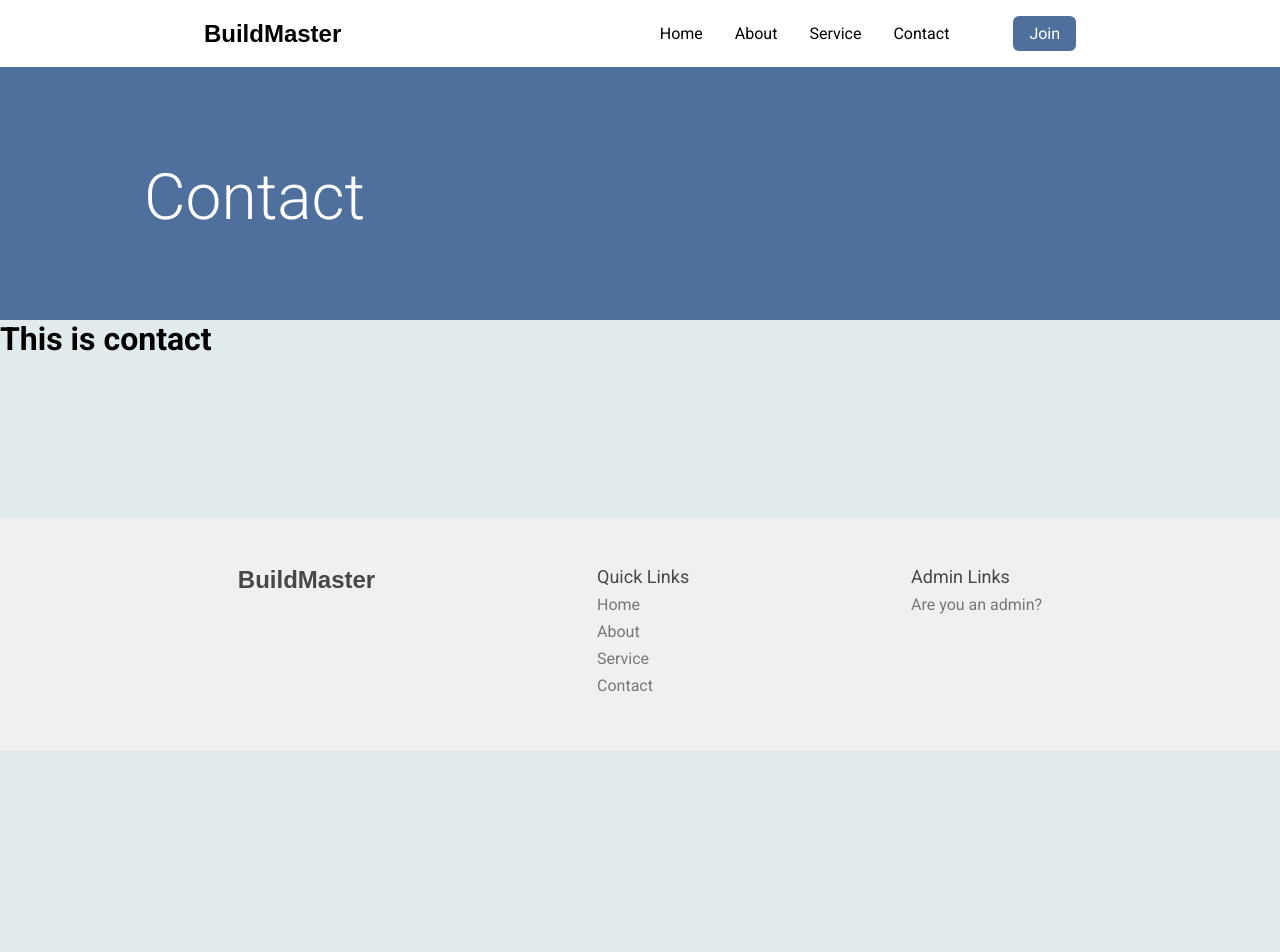
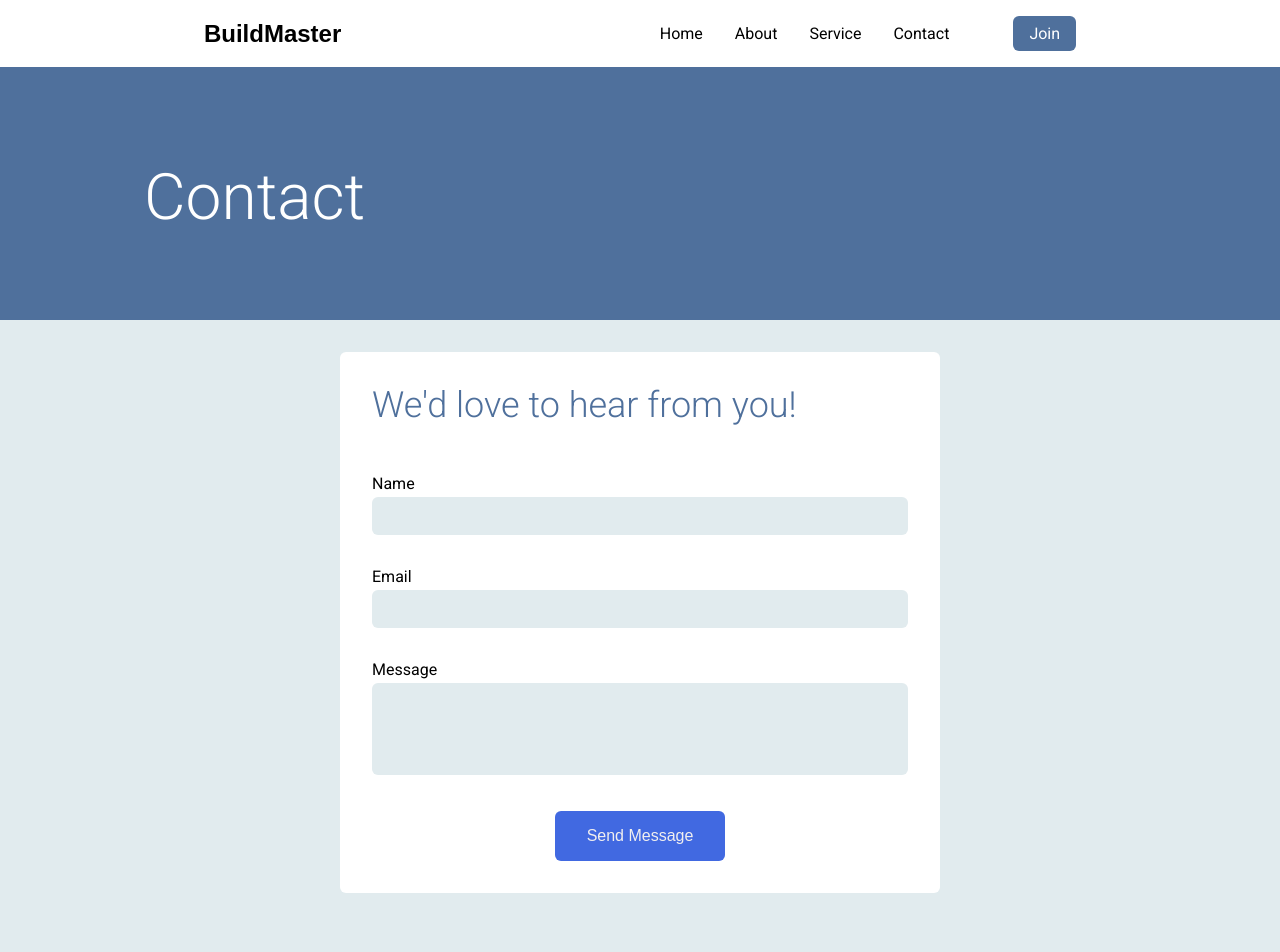
Before and after one commit to sankhasubhraroy/BuildMaster, a React (Create React App) app in the folder frontend/: page /contact in a window 1280 px wide. Shown: the top 952 px of the page. Before the commit the page ends 800 px from the top, so only its background shows below. Built offline with nearby package versions, Linux system fonts and the light colour scheme; a web font is replaced by a local one.

Commit message:
Contact us page design done

```diff
--- /dev/null
+++ b/frontend/src/components/ContactForm/index.css
@@ -0,0 +1,55 @@
+.contact-container {
+  padding: 2rem;
+}
+
+.contact-content {
+  max-width: 600px;
+  margin: 0 auto;
+  padding: 2rem;
+  background-color: white;
+  border-radius: var(--rounded-md);
+}
+
+.contact-content p {
+  font-size: 2.25rem;
+  font-weight: var(--weight-light);
+  margin-bottom: 3rem;
+  color: var(--accent-400);
+}
+
+.contact-form {
+  display: flex;
+  flex-direction: column;
+  align-items: center;
+}
+
+.form-group {
+  width: 100%;
+  margin-bottom: 2rem;
+}
+
+.form-group label {
+  font-size: 1rem;
+  display: block;
+  margin-bottom: 0.25rem;
+}
+
+.form-group input,
+.form-group textarea {
+  width: 100%;
+  padding: 10px;
+  font-size: 1rem;
+  border: none;
+  outline: none;
+  background-color: var(--bg-primary);
+  border-radius: var(--rounded-md);
+  resize: none;
+}
+
+.contact-button {
+  padding: 1rem 2rem;
+  font-size: 1rem;
+  background-color: var(--creative-blue);
+  color: var(--text-light);
+  border-radius: var(--rounded-md);
+}
--- /dev/null
+++ b/frontend/src/components/ContactForm/index.js
@@ -0,0 +1,44 @@
+import { motion } from "framer-motion";
+import "./index.css";
+
+const ContactForm = () => {
+  const handleSubmit = (e) => {
+    e.preventDefault();
+  };
+
+  return (
+    <div className="contact-container">
+      <div className="contact-content">
+        <p>We'd love to hear from you!</p>
+
+        <form className="contact-form" onSubmit={handleSubmit}>
+          <div className="form-group">
+            <label htmlFor="name">Name</label>
+            <input type="text" id="name" name="name" />
+          </div>
+
+          <div className="form-group">
+            <label htmlFor="email">Email</label>
+            <input type="email" id="email" name="email" />
+          </div>
+
+          <div className="form-group">
+            <label htmlFor="message">Message</label>
+            <textarea id="message" name="message" rows="4"></textarea>
+          </div>
+
+          <motion.button
+            whileHover={{ scale: 1.05 }}
+            whileTap={{ scale: 0.95 }}
+            type="submit"
+            className="contact-button"
+          >
+            Send Message
+          </motion.button>
+        </form>
+      </div>
+    </div>
+  );
+};
+
+export default ContactForm;
--- a/frontend/src/pages/Contact/index.js
+++ b/frontend/src/pages/Contact/index.js
@@ -1,10 +1,11 @@
+import ContactForm from "../../components/ContactForm";
 import PageHeader from "../../components/PageHeader";
 
 const Contact = () => {
   return (
     <>
       <PageHeader heading="Contact" />
-      <h1>This is contact</h1>
+      <ContactForm />
     </>
   );
 };
```
